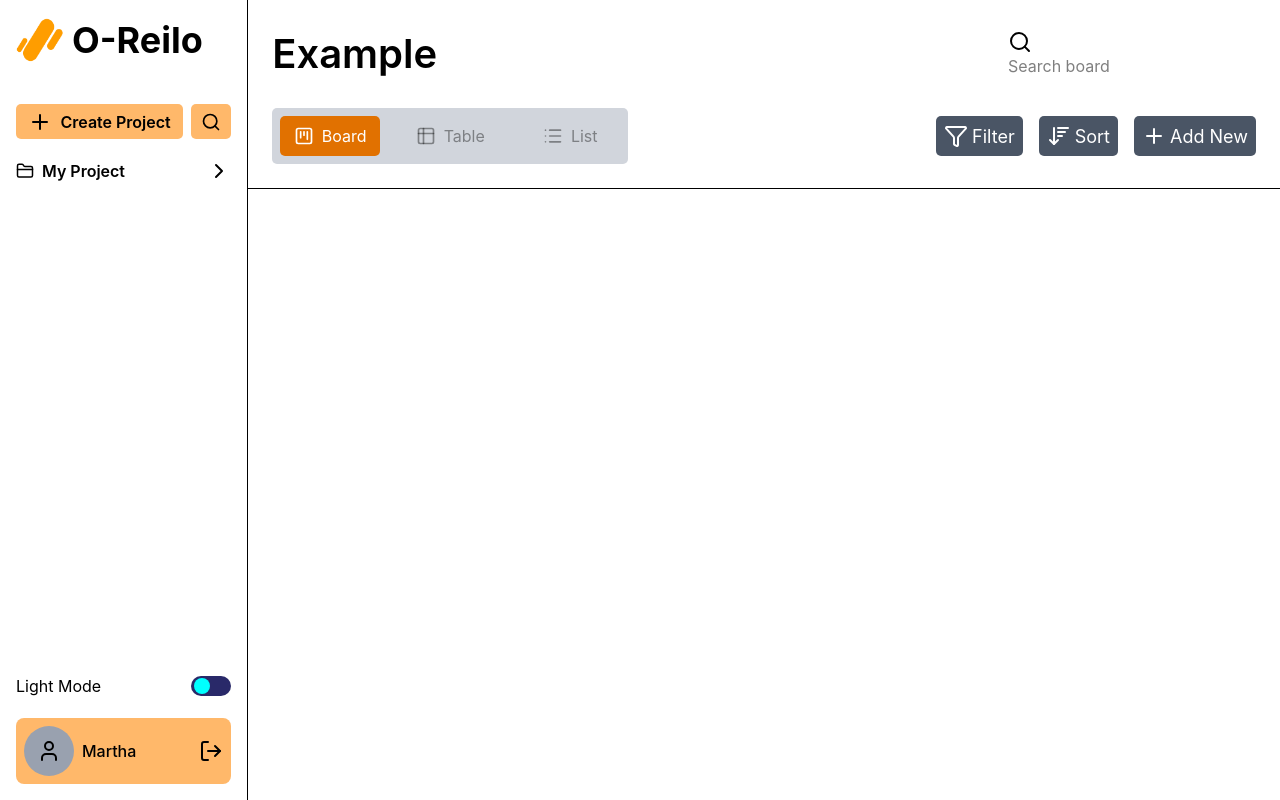
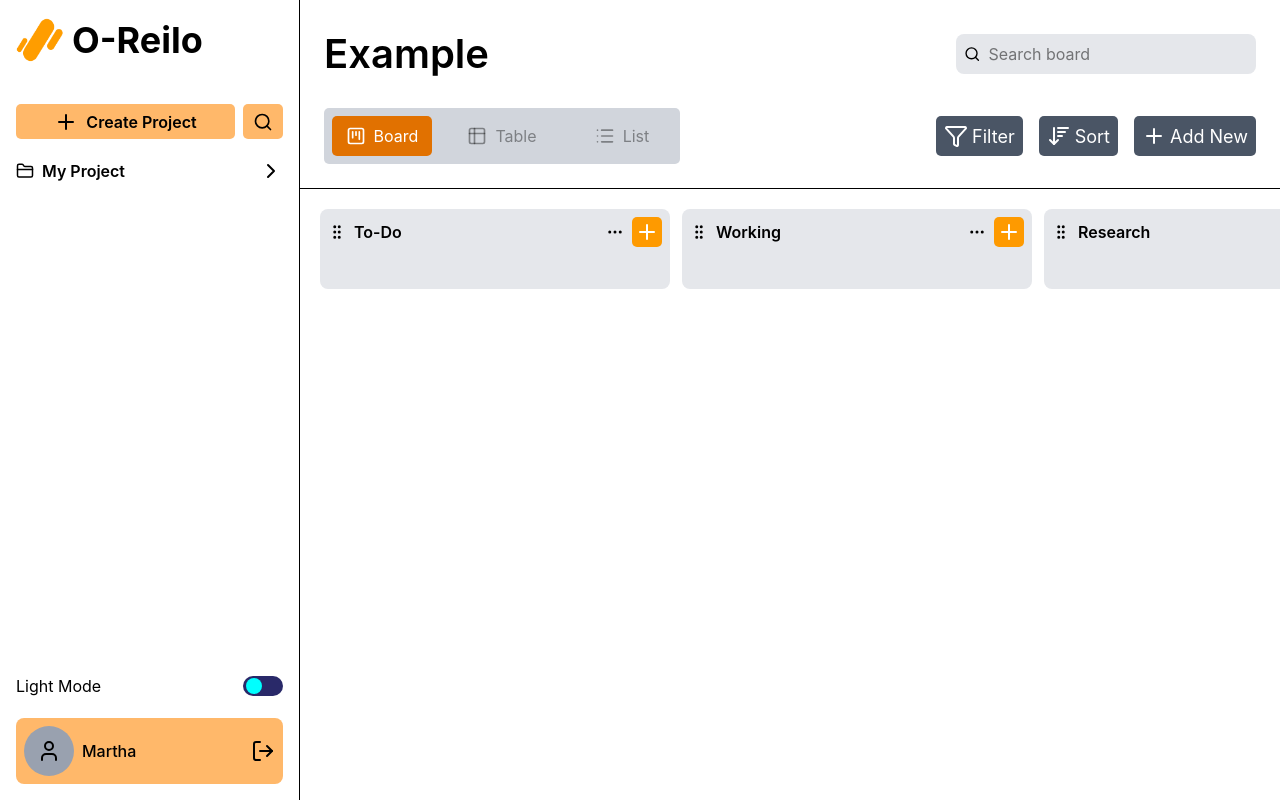
Before and after one commit to Zer0-Gravity/mini-react-project, a React (Vite) app in the folder kanban-app/: page / in a window 1280 px wide. Built offline with nearby package versions, Linux system fonts and the light colour scheme.

Commit message:
feat: add kanban board
- Style input search board

```diff
--- a/kanban-app/src/App.tsx
+++ b/kanban-app/src/App.tsx
@@ -7,7 +7,9 @@ function App() {
         <BrowserRouter>
             <main className="flex">
                 <Sidebar />
-                <ProjectPage />
+                <div className="flex-1 min-w-0">
+                    <ProjectPage />
+                </div>
             </main>
         </BrowserRouter>
     );
--- a/kanban-app/src/components/page/ProjectPage.tsx
+++ b/kanban-app/src/components/page/ProjectPage.tsx
@@ -1,6 +1,8 @@
 import {
     Filter,
+    GripVertical,
     List,
+    MoreHorizontal,
     Plus,
     Search,
     SortDesc,
@@ -20,13 +22,17 @@ function ProjectPage() {
     const [activeTab, setActiveTab] = useState<string>(tabs[0].id);
 
     return (
-        <main className="h-screen w-screen">
+        <main className="h-full w-full flex-col flex">
             <section className="p-6 border-b space-y-6">
                 <header className="flex items-center justify-between">
                     <h1 className="font-semibold text-[40px]">Example </h1>
-                    <div>
-                        <Search />
-                        <input type="search" placeholder="Search board" />
+                    <div className="flex gap-2 items-center bg-gray-200 h-10 w-75 p-2 rounded-lg">
+                        <Search size={18} />
+                        <input
+                            type="search"
+                            placeholder="Search board"
+                            className="outline-none w-full h-full"
+                        />
                     </div>
                 </header>
 
@@ -75,6 +81,30 @@ function ProjectPage() {
                     </div>
                 </div>
             </section>
+
+            <section className="p-5 gap-3 flex overflow-x-auto hide-scroll">
+                {["To-Do", "Working", "Research", "Done", "On Hold"].map(
+                    (item, i) => (
+                        <div
+                            key={i}
+                            className="bg-gray-200 min-w-87.5 min-h-20 p-2 rounded-lg"
+                        >
+                            <header className="flex justify-between items-center">
+                                <div className="flex items-center gap-2">
+                                    <GripVertical size={18} />
+                                    <h1 className="font-semibold">{item}</h1>
+                                </div>
+                                <div className="flex items-center gap-2">
+                                    <MoreHorizontal size={18} />
+                                    <button className="bg-amber-500 w-7.5 h-7.5 place-items-center grid text-white rounded-[5px]">
+                                        <Plus />
+                                    </button>
+                                </div>
+                            </header>
+                        </div>
+                    ),
+                )}
+            </section>
         </main>
     );
 }
--- a/kanban-app/src/index.css
+++ b/kanban-app/src/index.css
@@ -50,3 +50,7 @@
     padding: 8px;
     border-radius: 5px;
 }
+
+.hide-scroll::-webkit-scrollbar {
+    display: none;
+}
```
